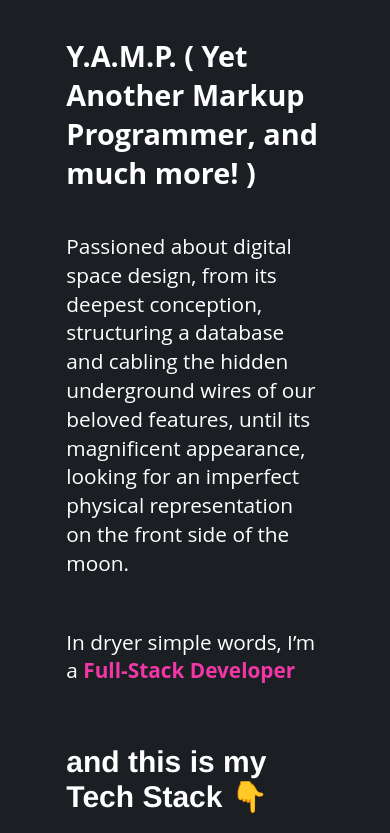
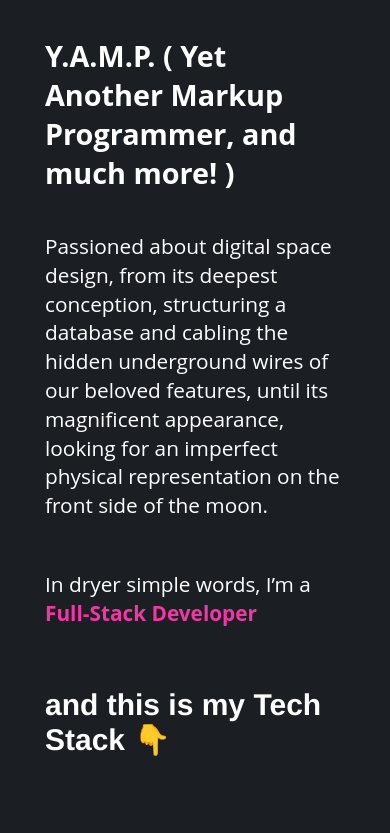
Before and after one commit to ran1000/profile, a website: page index.html in a window 390 px wide. Shown: the part 240-1073 px from the top of the page. Drawn offline with nearby package versions, Linux system fonts and the light colour scheme.

Commit message:
add media queries

```diff
--- a/style.css
+++ b/style.css
@@ -41,18 +41,33 @@ body {
 
 .profile-page {
   /* display: flex; */
-  width: 66vw;
+  width: 900px;
   margin: 0px auto;
 }
 
-/* @media (max-width: 400px),
-(orientation: portrait) {
-  .portfolio-body {
-    flex-direction: column;
+@media (max-width: 960px) {
+
+  /* For a screen < 960px, this CSS will be read */
+  .profile-page {
+    width: 700px;
   }
-} */
+}
 
-.text-container {}
+@media (max-width: 720px) {
+
+  /* For a screen < 720px, this CSS will be read */
+  .profile-page {
+    width: 500px;
+  }
+}
+
+@media (max-width: 540px) {
+
+  /* For a screen < 540px, this CSS will be read */
+  .profile-page {
+    width: 300px;
+  }
+}
 
 .text-container>.title {
   color: var(--colorText);
@@ -107,6 +122,7 @@ body {
   flex-direction: row;
   margin-bottom: 80px;
   flex-wrap: wrap;
+  flex-shrink: 0;
 }
 
 .prog-language {
```
